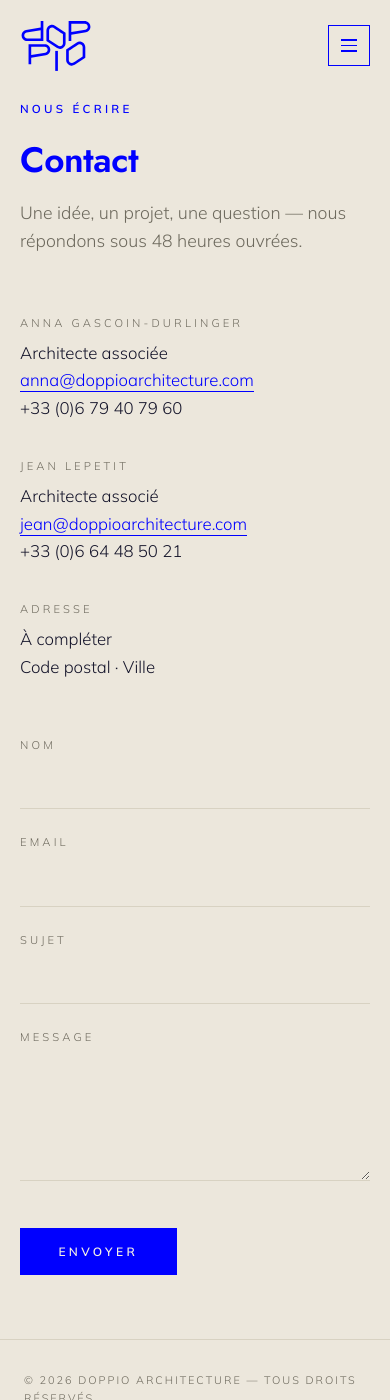
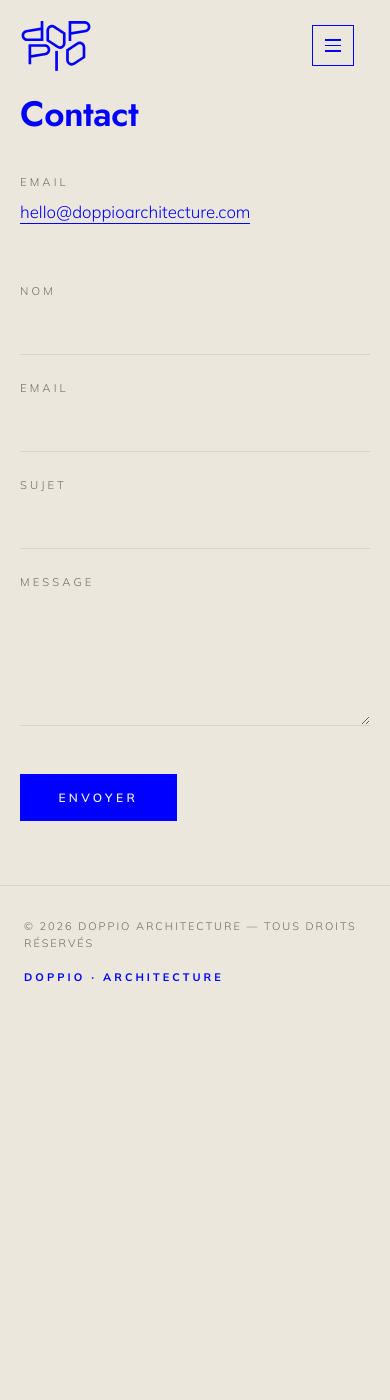
Before and after one commit to jnldoppio/DOPPIOARCHITECTURE, a Jekyll site: the page built from contact.html, in a window 390 px wide and 1400 px high. Built offline with Jekyll 4.4.1, drawn with Linux system fonts in a browser that asks for light colours; some web fonts are replaced.

Commit message:
Nav top-right home + image béton brut + contact épuré

```diff
--- a/_config.yml
+++ b/_config.yml
@@ -4,7 +4,7 @@
   Doppio Architecture — studio d'architecture indépendant. Conception, rénovation
   et aménagement d'espaces résidentiels, tertiaires et culturels.
 author: Doppio Architecture
-email: contact@doppioarchitecture.com
+email: hello@doppioarchitecture.com
 architects:
   - name: Anna Gascoin-Durlinger
     role: Architecte associée
--- a/_layouts/default.html
+++ b/_layouts/default.html
@@ -21,6 +21,14 @@
     <a class="topbar-logo" href="{{ '/' | relative_url }}" aria-label="Doppio Architecture — accueil">
       <img src="{{ '/assets/images/logo.svg' | relative_url }}" alt="Doppio Architecture">
     </a>
+
+    <nav class="topbar-nav" aria-label="Navigation principale">
+      <ul>
+        {% for item in site.nav %}
+          <li><a href="{{ item.url | relative_url }}"{% if page.url == item.url %} class="active"{% endif %}>{{ item.title }}</a></li>
+        {% endfor %}
+      </ul>
+    </nav>
 
     <button class="nav-toggle" aria-expanded="false" aria-controls="nav-menu" aria-label="Menu">
       <span></span><span></span><span></span>
--- a/assets/css/main.scss
+++ b/assets/css/main.scss
@@ -71,12 +71,35 @@
   top: 0; left: 0; right: 0;
   z-index: 50;
   display: grid;
-  grid-template-columns: auto 1fr;
+  grid-template-columns: auto 1fr auto;
   align-items: center;
+  gap: 1.5rem;
   padding: var(--pad-y) var(--pad-x);
   pointer-events: none;
 }
 .topbar > * { pointer-events: auto; }
+
+/* Nav horizontale dans le topbar (visible uniquement sur la home en desktop) */
+.topbar-nav { display: none; justify-self: end; }
+.topbar-nav ul {
+  list-style: none;
+  margin: 0; padding: 0;
+  display: flex;
+  gap: 2.4rem;
+}
+.topbar-nav a {
+  font-size: .78rem;
+  letter-spacing: var(--tracked-wide);
+  text-transform: uppercase;
+  font-weight: 500;
+  color: var(--blue);
+  border-bottom: 1px solid transparent;
+  padding-bottom: 2px;
+}
+.topbar-nav a:hover,
+.topbar-nav a.active { border-bottom-color: var(--blue); }
+.page-home .topbar-nav { display: block; }
+.page-home .sidenav { display: none; }
 
 .topbar-logo {
   display: block;
@@ -204,7 +227,7 @@
   */
   position: absolute; inset: 0;
   background:
-    url('https://images.unsplash.com/photo-1487958449943-2429e8be8625?w=2400&q=80&auto=format&fit=crop') center/cover no-repeat,
+    url('https://images.unsplash.com/photo-1503387762-592deb58ef4e?w=2400&q=80&auto=format&fit=crop') center/cover no-repeat,
     linear-gradient(135deg, #d8cfbb 0%, #a8997f 100%);
 }
 
@@ -491,8 +514,10 @@
 @media (max-width: 880px) {
   :root { --sidenav-w: 0px; }
 
-  .topbar { grid-template-columns: auto 1fr; padding: 1.1rem 1.25rem; }
+  .topbar { grid-template-columns: auto 1fr auto; padding: 1.1rem 1.25rem; gap: 1rem; }
   .topbar-logo { width: 4.5rem; }
+  .topbar-nav, .page-home .topbar-nav { display: none; } /* mobile = burger uniquement */
+  .page-home .sidenav { display: flex; } /* on rétablit pour le drawer mobile sur la home */
   .topbar-meta { display: none; }
   .nav-toggle { display: inline-flex; }
 
--- a/contact.html
+++ b/contact.html
@@ -5,30 +5,16 @@
 ---
 
 <section class="page-hero">
-  <span class="eyebrow">Nous écrire</span>
   <h1 class="page-title">Contact</h1>
-  <p class="page-subtitle">Une idée, un projet, une question — nous répondons sous 48 heures ouvrées.</p>
 </section>
 
 <div class="contact-grid">
   <div class="contact-info">
     <div class="contact-block">
-      <span class="contact-label">Anna Gascoin-Durlinger</span>
-      <p class="contact-value" style="margin: 0;">Architecte associée<br>
-        <a href="mailto:anna@doppioarchitecture.com">anna@doppioarchitecture.com</a><br>
-        +33 (0)6 79 40 79 60
+      <span class="contact-label">Email</span>
+      <p class="contact-value" style="margin: 0;">
+        <a href="mailto:hello@doppioarchitecture.com">hello@doppioarchitecture.com</a>
       </p>
-    </div>
-    <div class="contact-block">
-      <span class="contact-label">Jean Lepetit</span>
-      <p class="contact-value" style="margin: 0;">Architecte associé<br>
-        <a href="mailto:jean@doppioarchitecture.com">jean@doppioarchitecture.com</a><br>
-        +33 (0)6 64 48 50 21
-      </p>
-    </div>
-    <div class="contact-block">
-      <span class="contact-label">Adresse</span>
-      <p class="contact-value" style="margin: 0;">À compléter<br>Code postal · Ville</p>
     </div>
   </div>
 
```
